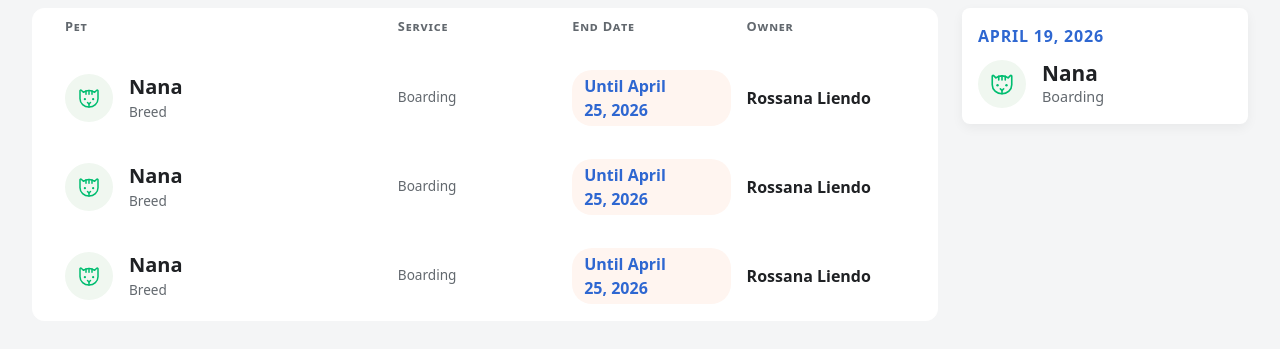
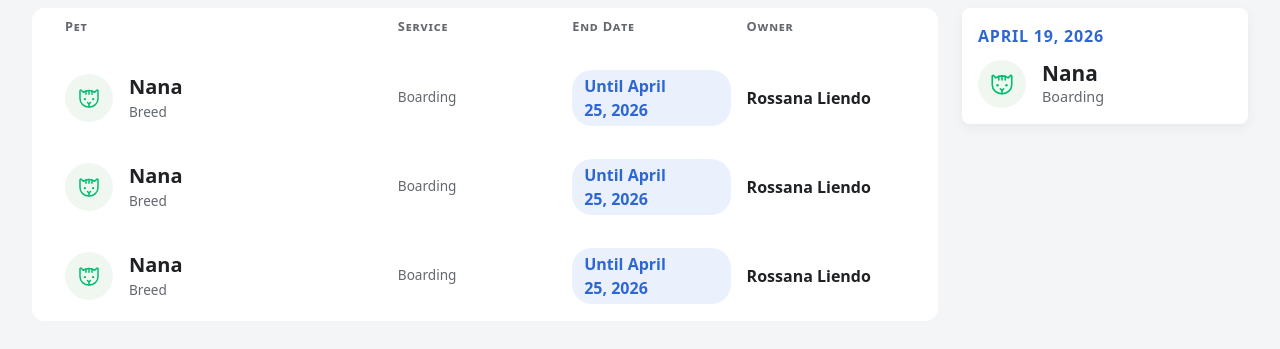
Before and after one commit to agomezal96/pawmetrics-frontend, a React (Vite) app: page / in a window 1280 px wide. Shown: the part 416-765 px from the top of the page. Built offline with nearby package versions, Linux system fonts and the light colour scheme.

Commit message:
Change booking-end background color

```diff
--- a/src/components/CurrentBooking/CurrentBooking.module.css
+++ b/src/components/CurrentBooking/CurrentBooking.module.css
@@ -31,7 +31,7 @@
 .booking-end {
   color: var(--accent);
   font-weight: 600;
-  background: #fff5f0; /* Un tono melocotón muy suave */
+  background: var(--soft-blue);
   padding: 4px 12px;
   border-radius: 20px;
 }
--- a/src/index.css
+++ b/src/index.css
@@ -82,6 +82,7 @@ h6 {
   --text-gray: rgb(98, 104, 110);
   --subtle-gray: rgb(226, 225, 225);
   --accent: rgb(46, 103, 209);
+  --soft-blue:rgb(235, 241, 252);
   --brand: rgb(0, 189, 112);
   --success: rgb(22, 154, 91);
   --soft-white: rgb(244, 245, 246);
```
